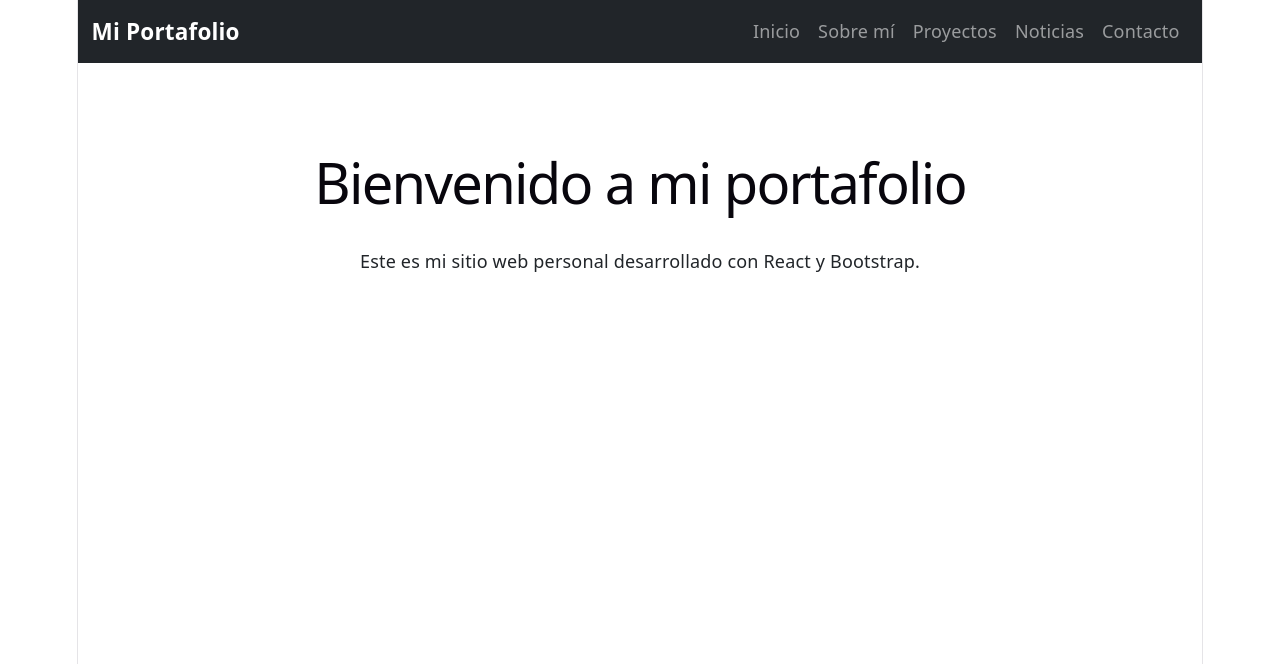
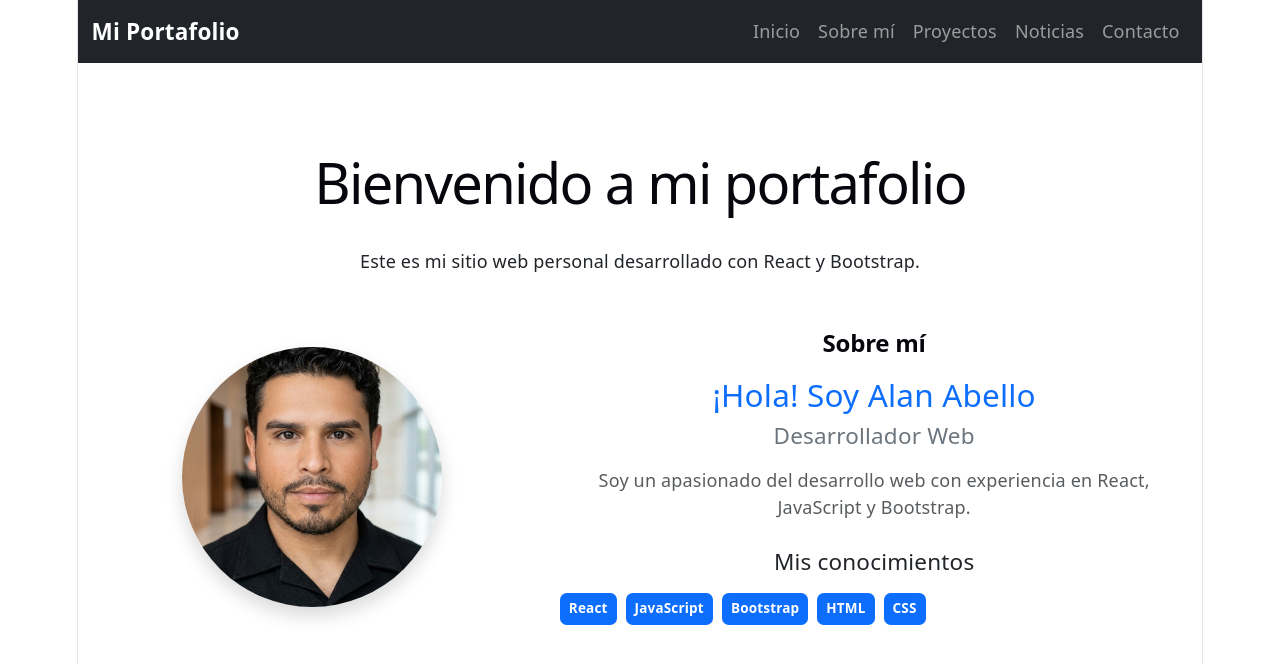
Before and after one commit to abelloderian19-dotcom/mi_portafolio, a React (Vite) app: page / in a window 1280 px wide. Shown: the top 664 px of the page. Built offline with nearby package versions, Linux system fonts and the light colour scheme.

Commit message:
feat(): crecion de sobre mi

```diff
--- a/src/App.jsx
+++ b/src/App.jsx
@@ -1,4 +1,4 @@
-
+import SobreMi from './components/SobreMi';
 import { useState } from 'react';
 
 function Navbar() {
@@ -76,11 +76,22 @@ function App() {
     <>
       <Navbar />
 
+
       <section id="inicio" className="container text-center mt-5">
         <h1>Bienvenido a mi portafolio</h1>
         <p>Este es mi sitio web personal desarrollado con React y Bootstrap.</p>
       </section>
+
+      <SobreMi id="sobre-mi"
+        nombre="Alan Abello"
+        profesion="Desarrollador Web"
+        biografia="Soy un apasionado del desarrollo web con experiencia en React, JavaScript y Bootstrap."
+        imagen="/public/images/perfil.jpg"
+        tecnologias={['React', 'JavaScript', 'Bootstrap', 'HTML', 'CSS']}
+      />
     </>
+
+
   );
 }
 
```
Also changed, not shown: public/images/perfil.jpg (added).
